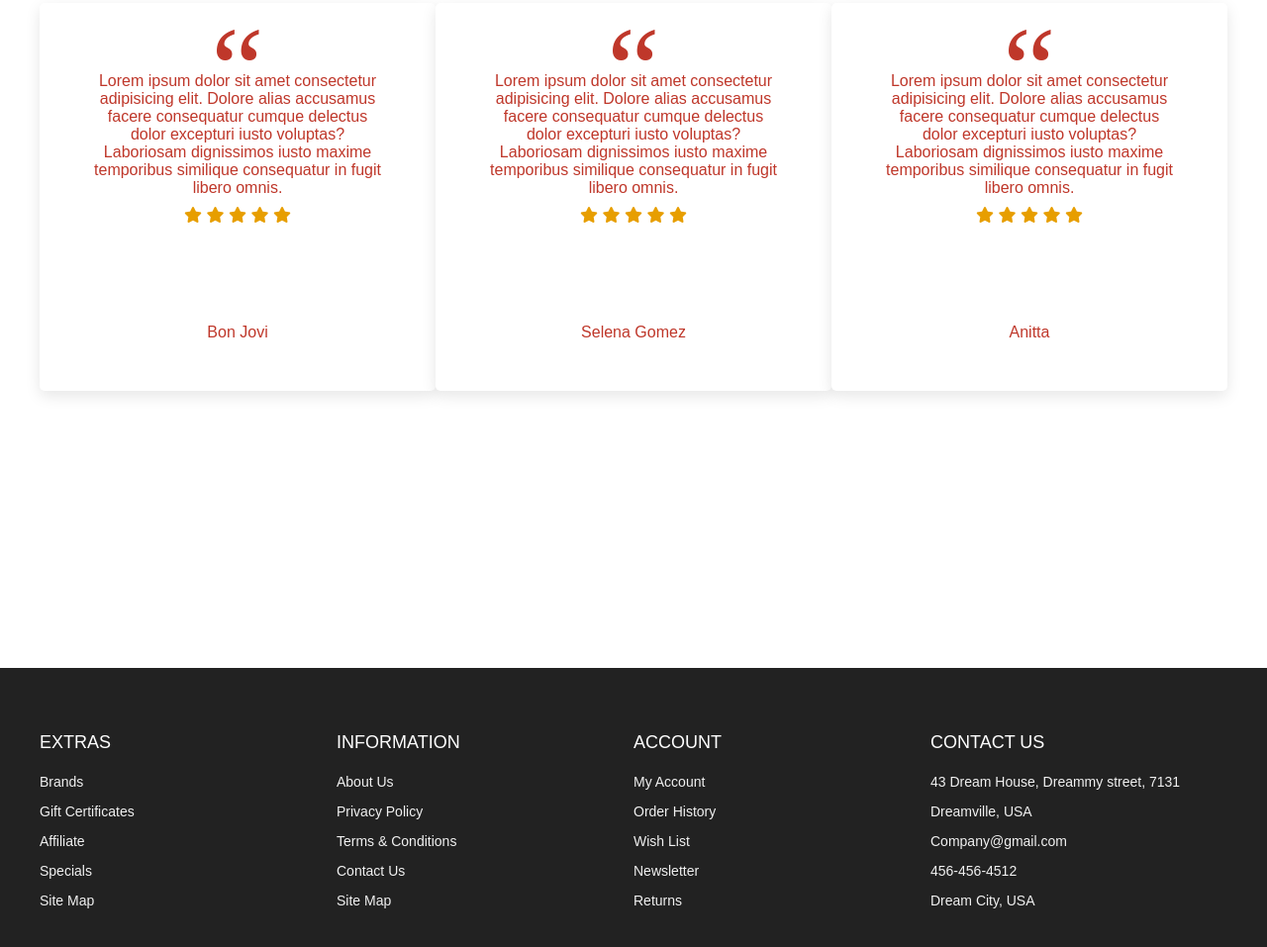
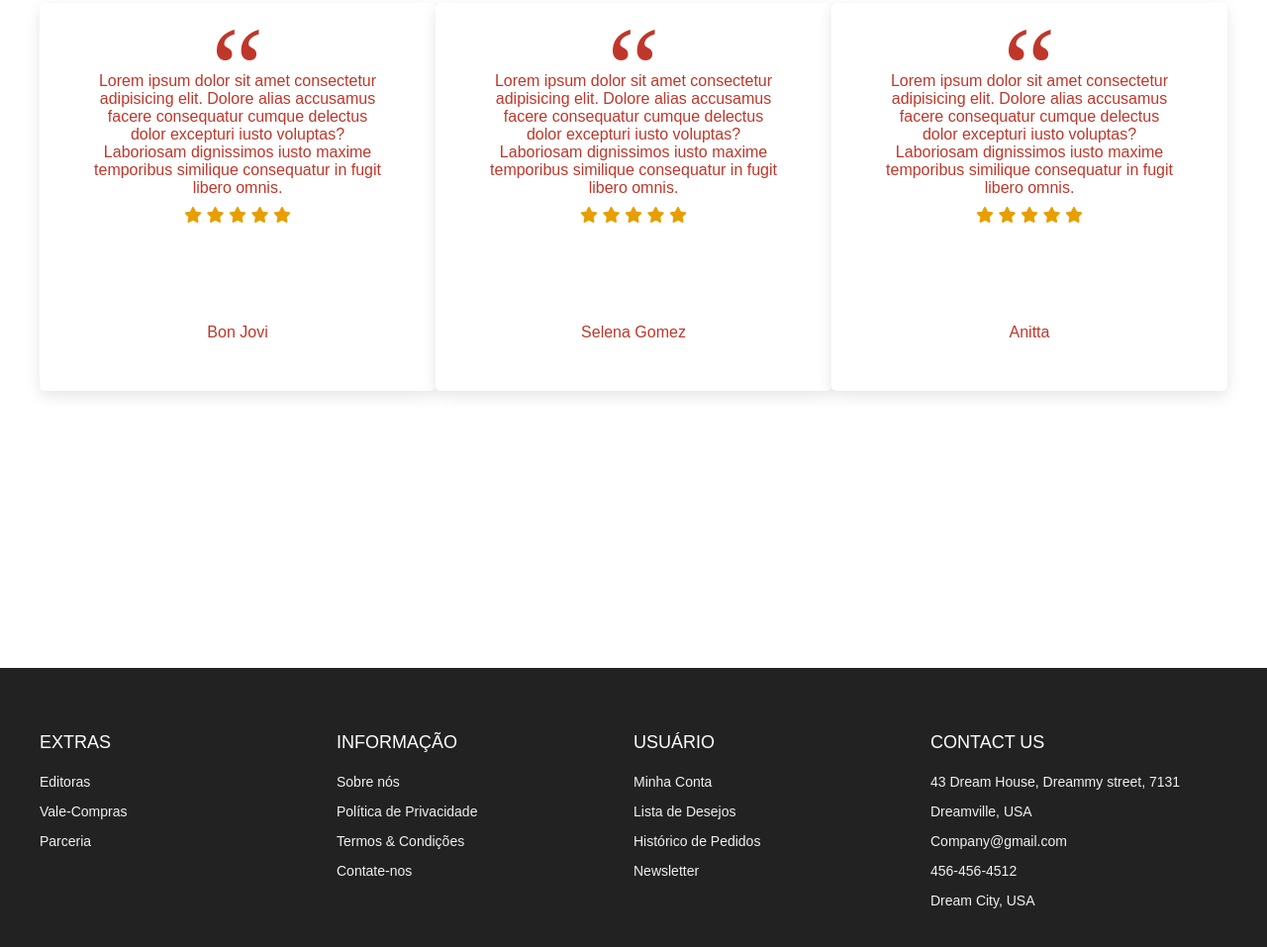
Before and after one commit to TalitaLops/E-commerce-01, a plain HTML site: page index.html in a window 1280 px wide. Shown: the part 4775-5732 px from the top of the page at 99% size. Drawn offline with Linux system fonts and the light colour scheme.

Commit message:
Update index.html

```diff
--- a/index.html
+++ b/index.html
@@ -523,27 +523,23 @@
             <div class="footer-container">
                 <div class="footer-center">
                     <h3>EXTRAS</h3>
-                    <a href="#">Brands</a>
-                    <a href="#">Gift Certificates</a>
-                    <a href="#">Affiliate</a>
-                    <a href="#">Specials</a>
-                    <a href="#">Site Map</a>
+                    <a href="#">Editoras</a>
+                    <a href="#">Vale-Compras</a>
+                    <a href="#">Parceria</a>
                 </div>
                 <div class="footer-center">
-                    <h3>INFORMATION</h3>
-                    <a href="#">About Us</a>
-                    <a href="#">Privacy Policy</a>
-                    <a href="#">Terms & Conditions</a>
-                    <a href="#">Contact Us</a>
-                    <a href="#">Site Map</a>
+                    <h3>INFORMAÇÃO</h3>
+                    <a href="#">Sobre nós</a>
+                    <a href="#">Política de Privacidade</a>
+                    <a href="#">Termos & Condições</a>
+                    <a href="#">Contate-nos</a>
                 </div>
                 <div class="footer-center">
-                    <h3>ACCOUNT</h3>
-                    <a href="#">My Account</a>
-                    <a href="#">Order History</a>
-                    <a href="#">Wish List</a>
+                    <h3>USUÁRIO</h3>
+                    <a href="#">Minha Conta</a>
+                    <a href="#">Lista de Desejos</a>
+                    <a href="#">Histórico de Pedidos</a>
                     <a href="#">Newsletter</a>
-                    <a href="#">Returns</a>
                 </div>
                 <div class="footer-center">
                     <h3>CONTACT US</h3>
```
